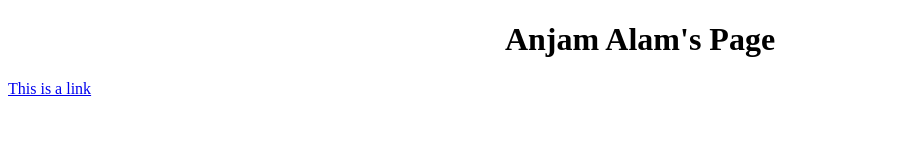
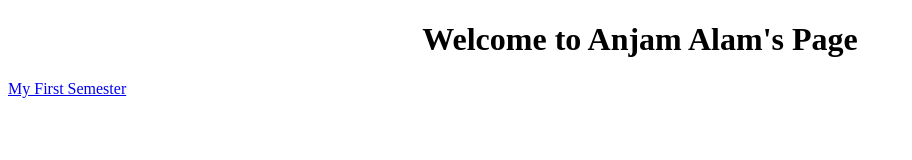
Before and after one commit to alamanjam/WebDev, a plain HTML site: page index.html in a window 1280 px wide. Shown: the whole page, without its empty margins (0-912 px from the left). Drawn offline with Linux system fonts and the light colour scheme.

Commit message:
changed index.html

```diff
--- a/index.html
+++ b/index.html
@@ -2,12 +2,12 @@
 <html>
 <head>
 <meta charset="UTF-8">
-<title>Title of the document</title>
+<title>Anjam Alam</title>
 </head>
 
 <body>
-<h1 align = "center">Anjam Alam's Page</h1>
-<a href="http://www.w3schools.com">This is a link</a>
+<h1 align = "center">Welcome to Anjam Alam's Page</h1>
+<a href="Lab1.html">My First Semester</a>
 </body>
 
 </html>
```
Also changed, not shown: Lab_1/Lab1.html (added, +12 -0 lines).
